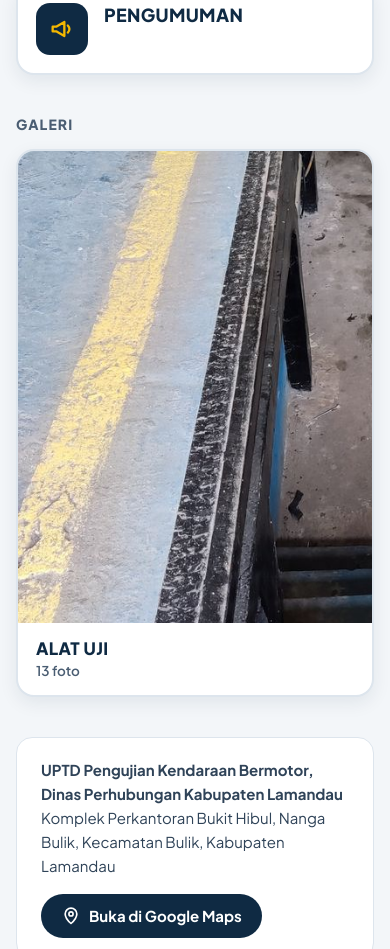
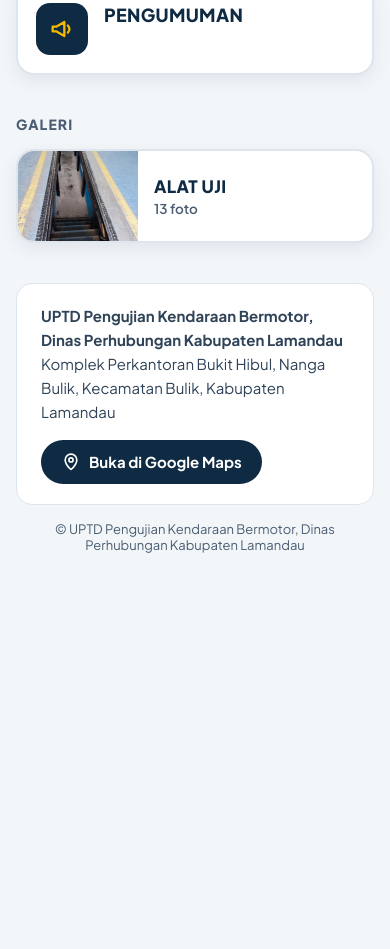
Before and after one commit to uptdpkblamandau/pkblmd, a plain HTML site: page index.html in a window 390 px wide. Shown: the part 1693-2642 px from the top of the page. After the commit the page ends 2307 px from the top, so only its background shows below. Drawn offline with Linux system fonts and the light colour scheme.

Commit message:
Add files via upload

```diff
--- a/index.html
+++ b/index.html
@@ -105,11 +105,19 @@ dialog .pb{padding:24px 26px 28px;font-size:17px;line-height:1.75}
 .go{margin-top:auto;display:inline-flex;align-items:center;gap:6px;font-size:14px;font-weight:700;color:#17476F}
 
 /* galeri */
-.gcs{display:grid;grid-template-columns:repeat(auto-fit,minmax(250px,1fr));gap:16px}
+.gcs{display:grid;grid-template-columns:repeat(3,1fr);gap:16px}
+.gcs .gcv{aspect-ratio:2/1}
+@media (max-width:600px){
+  .gcs{grid-template-columns:1fr;gap:12px}
+  .gcs .gc{flex-direction:row;align-items:center}
+  .gcs .gcv{flex:none;width:120px;aspect-ratio:4/3}
+  .gcs .gct{padding:10px 16px}
+}
 .gc{display:flex;flex-direction:column;padding:0;overflow:hidden;text-align:left;font:inherit;color:inherit;cursor:pointer;background:#fff;border:2px solid #DDE5ED;border-radius:18px;box-shadow:0 6px 18px rgba(15,42,67,.08);transition:transform .2s,border-color .2s}
 .gc:hover{transform:translateY(-4px);border-color:#0F2A43}
 .gcv{position:relative;display:block;aspect-ratio:16/9;background:linear-gradient(135deg,#E3EDF7,#CFDDEC)}
-.gcv img{width:100%;height:100%;object-fit:cover;display:block}
+.gcv{overflow:hidden}
+.gcv img{position:absolute;inset:0;width:100%;height:100%;object-fit:cover;display:block}
 .gcph{position:absolute;inset:0;display:flex;align-items:center;justify-content:center;color:#9FB2C6}
 .gcph svg{width:48px;height:48px}
 .gct{display:block;padding:14px 18px 16px}
```
